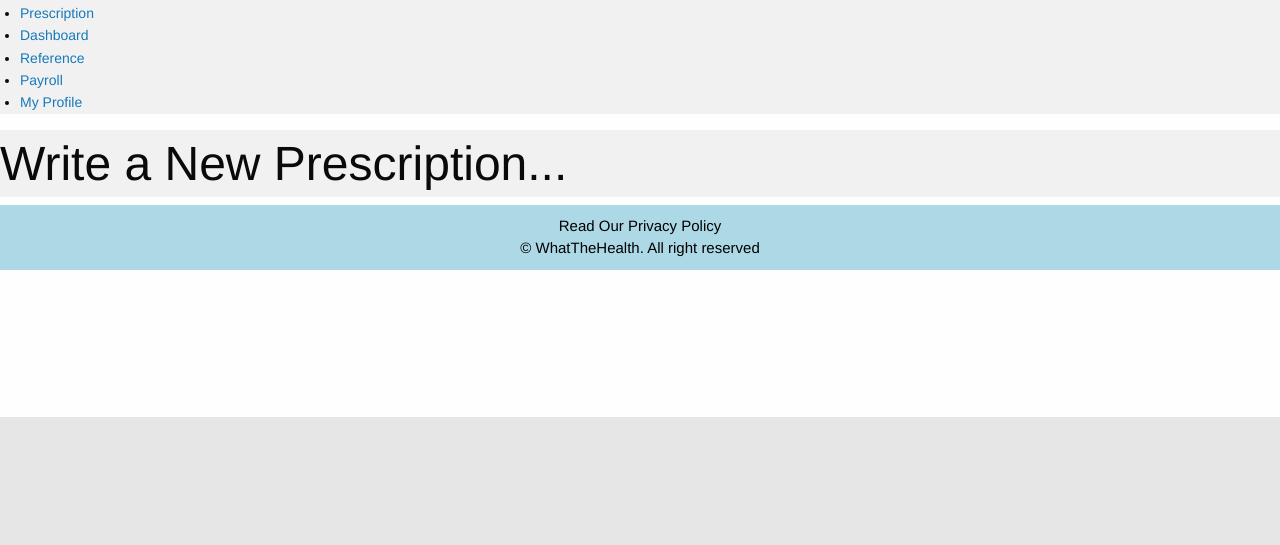
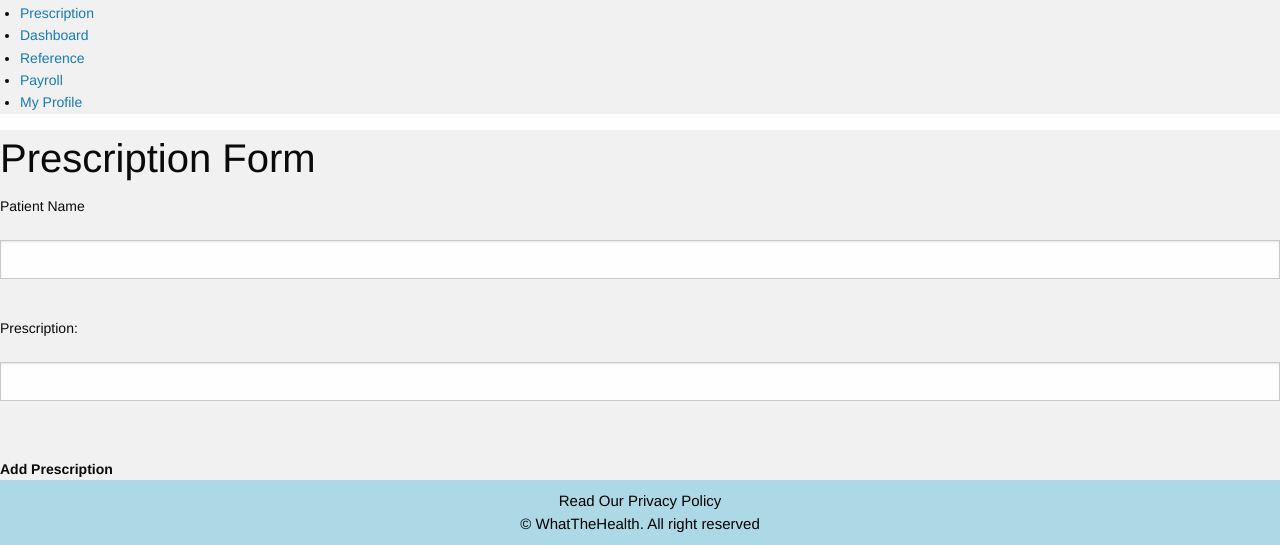
Before and after one commit to RekhaLeelara/WhatTheHealth, a Node server app: page /doctor/prescription in a window 1280 px wide. Shown: the part 383-928 px from the top of the page. Before the commit the page ends 800 px from the top, so only its background shows below. Run offline with Node 20, Linux system fonts and the light colour scheme; some libraries are stand-ins or nearby versions.

Commit message:
doctor-prescription

```diff
--- a/views/doctor-prescription.handlebars
+++ b/views/doctor-prescription.handlebars
@@ -19,7 +19,17 @@
 </script>
 <div class="medium-8 columns" style="background-color:#f1f1f1;">
 
-  <h1>Write a New Prescription...</h1>
+  <h2>Prescription Form</h2>
+
+<form action="/action_page.php">
+  <label for="fname">Patient Name</label><br>
+  <input type="text" id="fname" name="fname" value=""><br>
+  <label for="lname">Prescription:</label><br>
+  <input type="text" id="lname" name="lname" value=""><br><br>
+ <b>Add Prescription</b>
+</form>
+
+
 
 
 </div>
```
Also changed, not shown: 1 other file.
